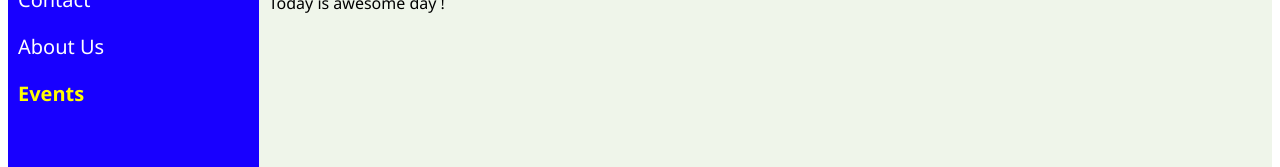
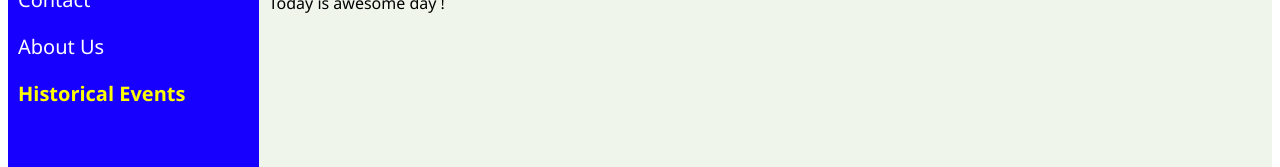
Before and after one commit to Alexisraj/singlepageappLatest, a React (Create React App) app: page /events in a window 1280 px wide. Shown: the part 179-346 px from the top of the page. Built offline with nearby package versions, Linux system fonts and the light colour scheme; no server answers.

Commit message:
name change

```diff
--- a/src/body/body.js
+++ b/src/body/body.js
@@ -25,7 +25,7 @@ function Body() {
             About Us
           </NavLink>
           <NavLink to="/events" activeClassName="activeClass">
-            Events
+            Historical Events
           </NavLink>
         </div>
         <div className="content">
```
